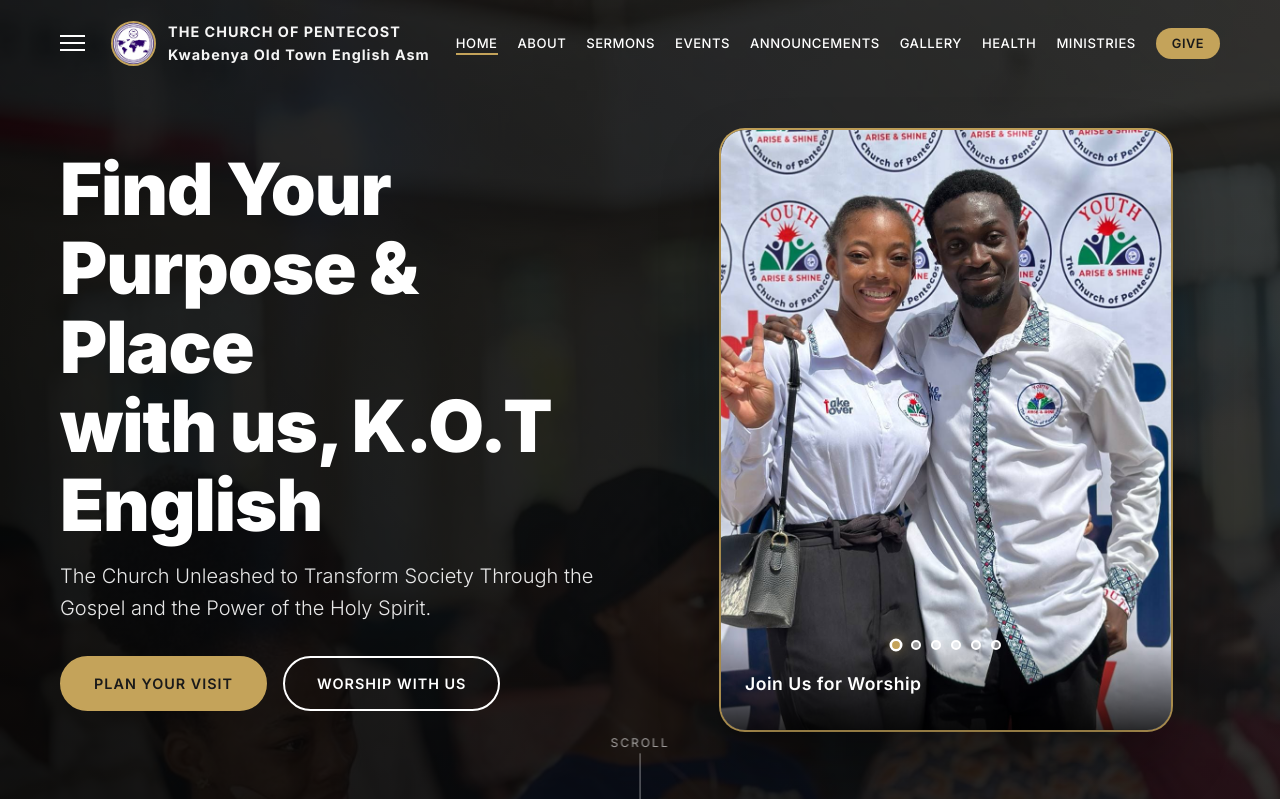
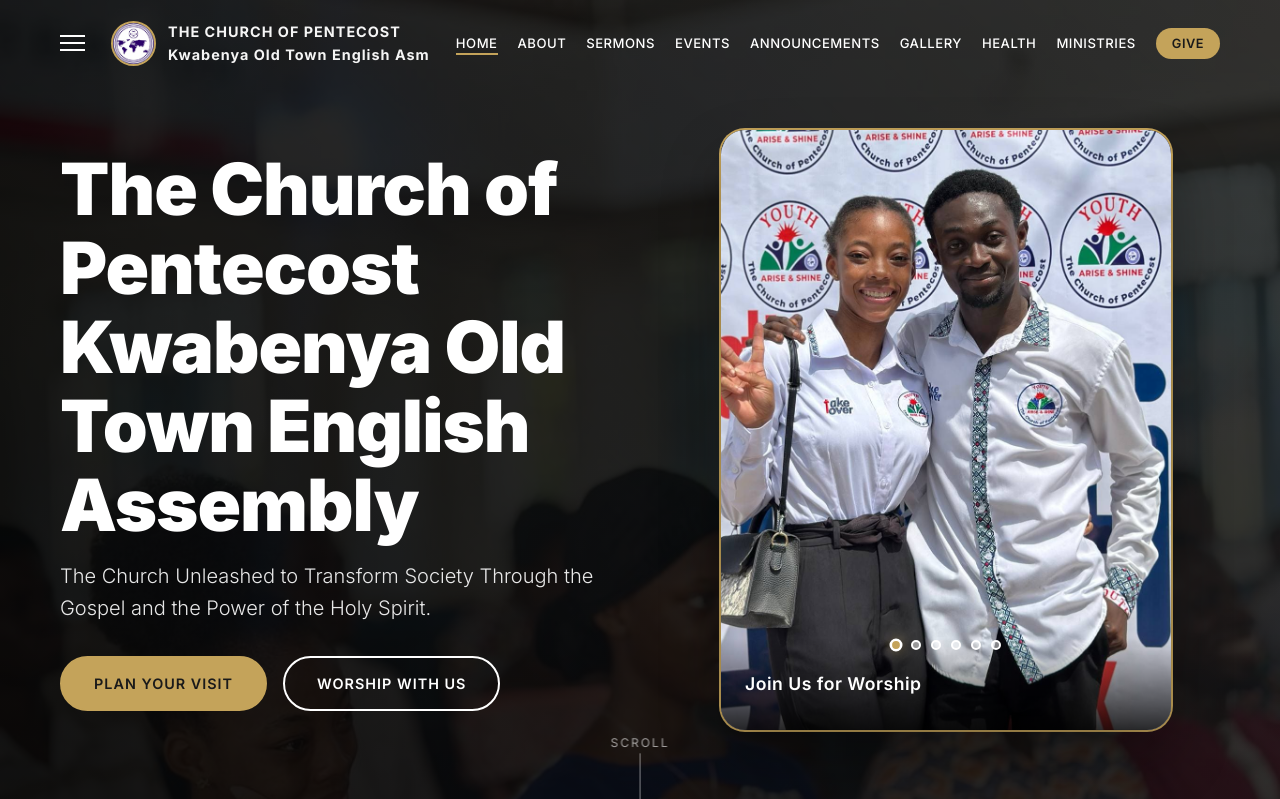
Before and after one commit to AliensOfMars1/copkotd, a Flask app: page / in a window 1280 px wide. Shown: the top 799 px of the page. Run offline with Flask 3, Linux system fonts and the light colour scheme; data that the repository does not hold is empty; parts of the project's set-up code (start-up, migrations or seed data) failed here and were passed over.

Commit message:
meta data for search result and quality updated

```diff
--- a/app/templates/public/index.html
+++ b/app/templates/public/index.html
@@ -3,8 +3,8 @@
 <head>
     <meta charset="UTF-8">
     <meta name="viewport" content="width=device-width, initial-scale=1.0">
-    <meta name="description" content="The Church Of Pentecost - Kwabenya Old Town English Assembly, Accra. A community where you can encounter God, discover your calling, and make a difference. You belong here.">
-    <title>The Church Of Pentecost Kwabenya Old Town English Assembly | Welcome Home</title>
+    <meta name="description" content="Discover The Church of Pentecost Kwabenya Old Town English Assembly in Accra. Join us for Sunday worship, prayer, Bible study, youth activities and community fellowship. You're welcome!">
+    <title>The Church Of Pentecost Kwabenya Old Town English Assembly |Accra</title>
 
     <link rel="preconnect" href="https://fonts.googleapis.com">
     <link rel="preconnect" href="https://fonts.gstatic.com" crossorigin>
@@ -123,7 +123,7 @@
         <div class="hero-overlay"></div>
         <div class="hero-content-wrapper">
             <div class="hero-text-content">
-                <h1 class="hero-title">Find Your<br>Purpose & Place<br>with us, K.O.T English</h1>
+                <h1 class="hero-title">The Church of Pentecost<br>Kwabenya Old Town English Assembly</h1>
                 <p class="hero-subtitle">The Church Unleashed to Transform Society Through the Gospel and the Power of the Holy Spirit.</p>
                 <div class="hero-cta">
                     <a href="#" class="btn btn-primary">Plan Your Visit</a>
```
